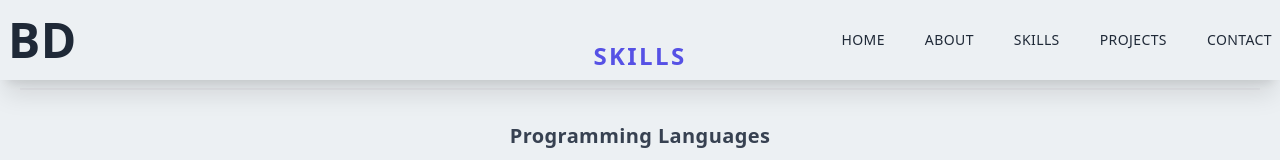
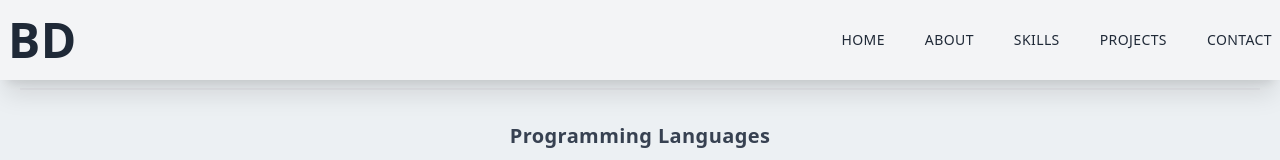
Before and after one commit to Bishwajitkuat/portfolio_next_bisso, a Next.js app: page /skills in a window 1280 px wide. Shown: the top 160 px of the page. Built offline with nearby package versions, Linux system fonts and the light colour scheme.

Commit message:
bg color added to navbar

```diff
--- a/components/navbar/navbar.tsx
+++ b/components/navbar/navbar.tsx
@@ -11,7 +11,7 @@ export default function Navbar() {
     setNav(!nav);
   };
   return (
-    <div className="fixed w-full h-20 shadow-xl z-[100]">
+    <div className="fixed bg-gray-100 top-0 w-full h-20 shadow-xl z-0">
       <div className="flex justify-between items-center w-full h-full px-2 2xl:px-16">
         <Link href="/">
           <h2 className="text-5xl">BD</h2>
@@ -59,7 +59,7 @@ export default function Navbar() {
               </p>
             </div>
           </div>
-          <div className="py-4 flex-col">
+          <div onClick={navHandler} className="py-4 flex-col">
             <MenuLinks ulClass="" liClass="py-4 flex-cols" />
             <div className="pt-40">
               <p className="uppercase tracking-widest text-[#5651e5]">
```
